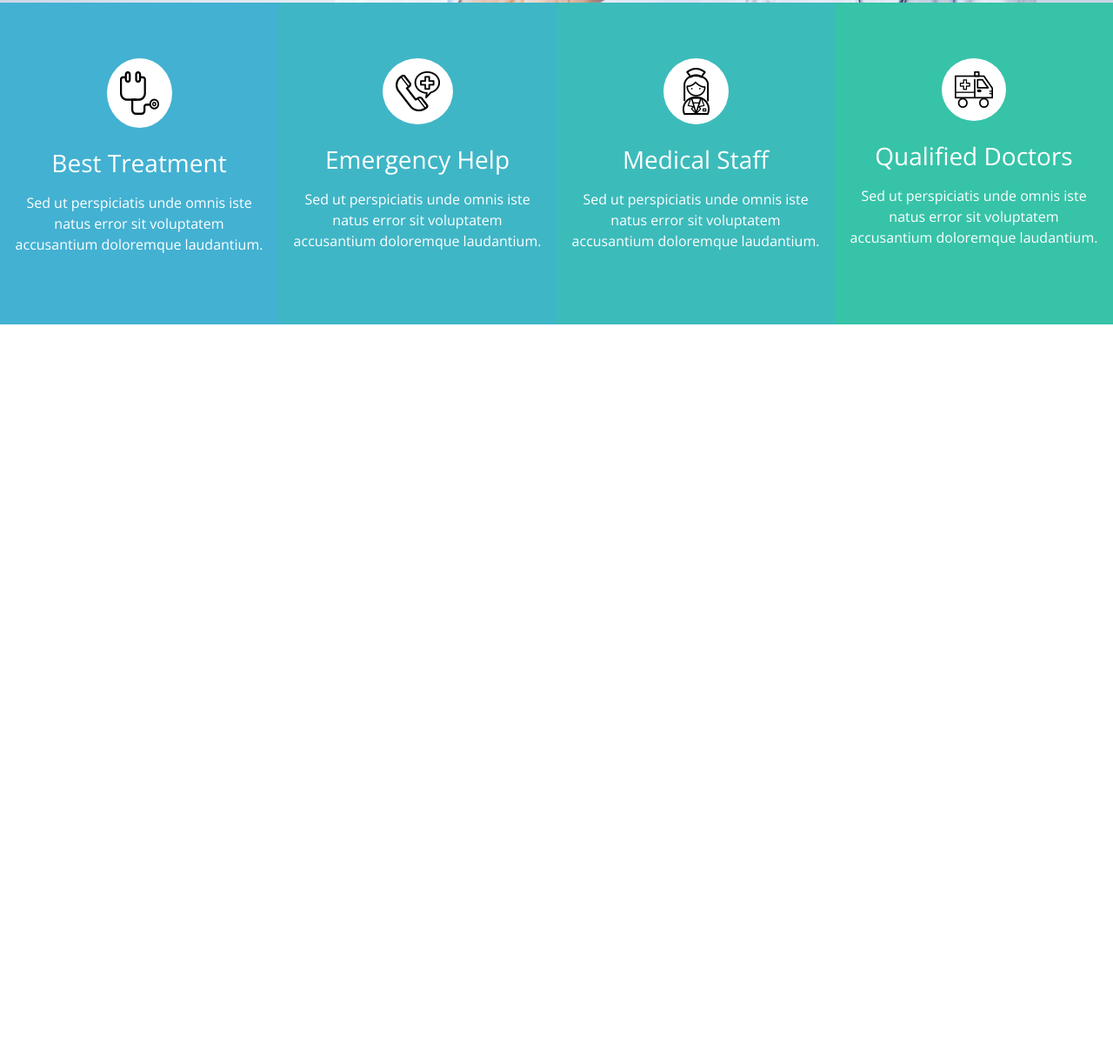
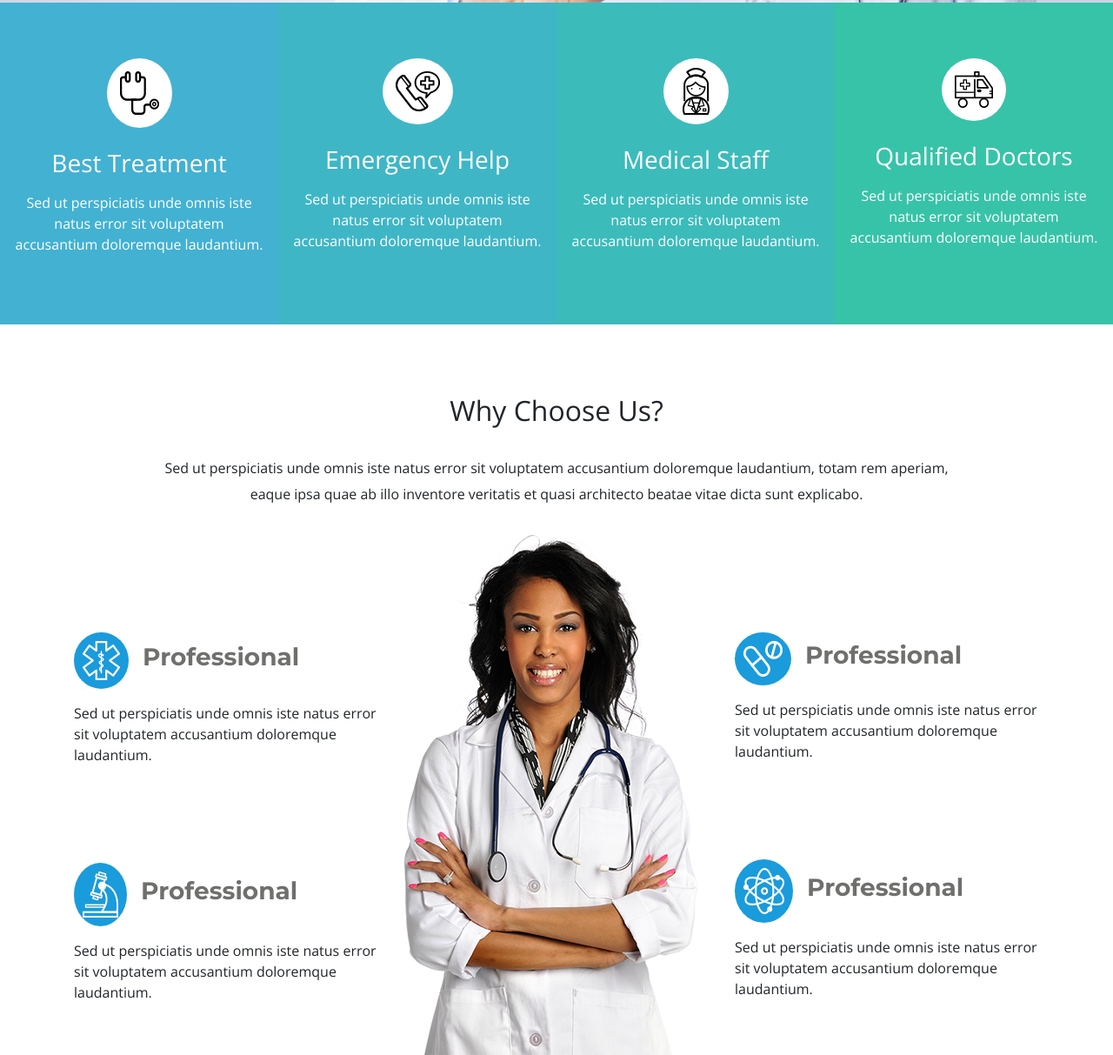
Before and after one commit to JulianaIzm/Care-Point, a plain HTML site: page index.html in a window 1280 px wide. Shown: the part 694-1907 px from the top of the page at 87% size. Before the commit the page ends 1067 px from the top, so only its background shows below. Drawn offline with nearby package versions, Linux system fonts and the light colour scheme.

Commit message:
Section Why choose us was done

```diff
--- a/css/style.css
+++ b/css/style.css
@@ -4,6 +4,11 @@
 
 body {
     font-family: 'Open Sans', sans-serif;
+}
+
+h1 {
+    font-family: 'Montserrat', sans-serif;
+    font-weight: 400;
 }
 
 /* Header */
@@ -160,3 +165,45 @@ h1 {
     margin-top: 1rem;
     margin-bottom: 5rem;
 }
+
+/* Why choose us */
+.choose {
+    text-align: center;
+    margin: 5rem 6rem 2rem;
+}
+
+.choose h2 {
+    margin-bottom: 2rem;
+}
+
+.choose p {
+    line-height: 30px;
+}
+
+
+.points {
+    display: flex;
+}
+
+.points-prodessional {
+    margin-top: 7rem;
+}
+
+.points-title {
+    display: flex;
+    align-items: center;
+    margin-bottom: 1rem;
+}
+
+.points-title__img {
+    background-color: #1a9bdc;
+    border-radius: 50%;
+    padding: 10px;
+    margin-right: 1rem;
+}
+
+.points-title h3 {
+        font-family: 'Montserrat', sans-serif;
+        font-weight: bold;
+        color: #6f6f6e;
+}
--- a/index.html
+++ b/index.html
@@ -137,6 +137,55 @@
             </div>
         </div>
         <!-- Why choose us -->
+        <div class="container">
+            <div class="row">
+                <div class="col-12">
+                    <div class="choose">
+                        <h2>Why Choose Us?</h2>
+                        <p>Sed ut perspiciatis unde omnis iste natus error sit voluptatem accusantium doloremque laudantium, totam rem aperiam, eaque ipsa quae ab illo inventore veritatis et quasi architecto beatae vitae dicta sunt explicabo. </p>
+                    </div>
+                </div>
+                <div class="points">
+                    <div class="col-4">
+                        <div class="points-prodessional">
+                            <div class="points-title">
+                                <div class="points-title__img"><img src="img/Why choose us/professional1.png" alt=""></div>
+                                <h3>Professional</h3>
+                            </div>
+                            <p>Sed ut perspiciatis unde omnis iste natus error sit voluptatem accusantium doloremque laudantium.</p>
+                        </div>
+                        <div class="points-prodessional">
+                            <div class="points-title">
+                                <div class="points-title__img"><img src="img/Why choose us/professional3.png" alt=""></div>
+                                <h3>Professional</h3>
+                            </div>
+                            <p>Sed ut perspiciatis unde omnis iste natus error sit voluptatem accusantium doloremque laudantium.</p>
+                        </div>
+                    </div>
+                    <div class="col-4">
+                        <div class="img-nurse">
+                            <img src="img/Why choose us/nurse.png" alt="">
+                        </div>
+                    </div>
+                    <div class="col-4">
+                        <div class="points-prodessional">
+                            <div class="points-title">
+                                <div class="points-title__img"><img src="img/Why choose us/professional2.png" alt=""></div>
+                                <h3>Professional</h3>
+                            </div>
+                            <p>Sed ut perspiciatis unde omnis iste natus error sit voluptatem accusantium doloremque laudantium.</p>
+                        </div>
+                        <div class="points-prodessional">
+                            <div class="points-title">
+                                <div class="points-title__img"><img src="img/Why choose us/professional4.png" alt=""></div>
+                                <h3>Professional</h3>
+                            </div>
+                            <p>Sed ut perspiciatis unde omnis iste natus error sit voluptatem accusantium doloremque laudantium.</p>
+                        </div>
+                    </div>
+                </div>
+            </div>
+        </div>
         <!-- Best feature -->
         <!-- Text area -->
         <!-- Gallery -->
```
